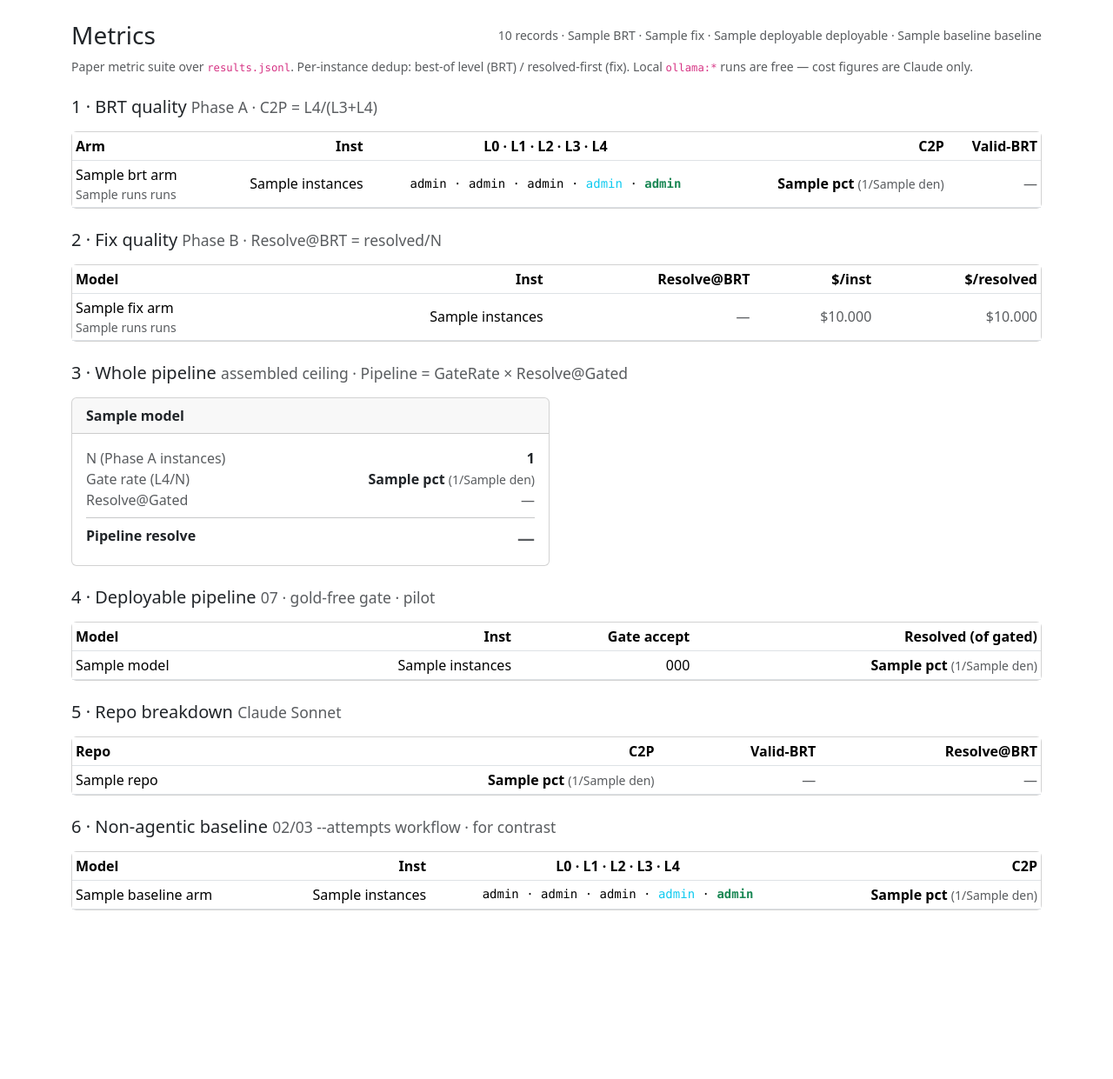
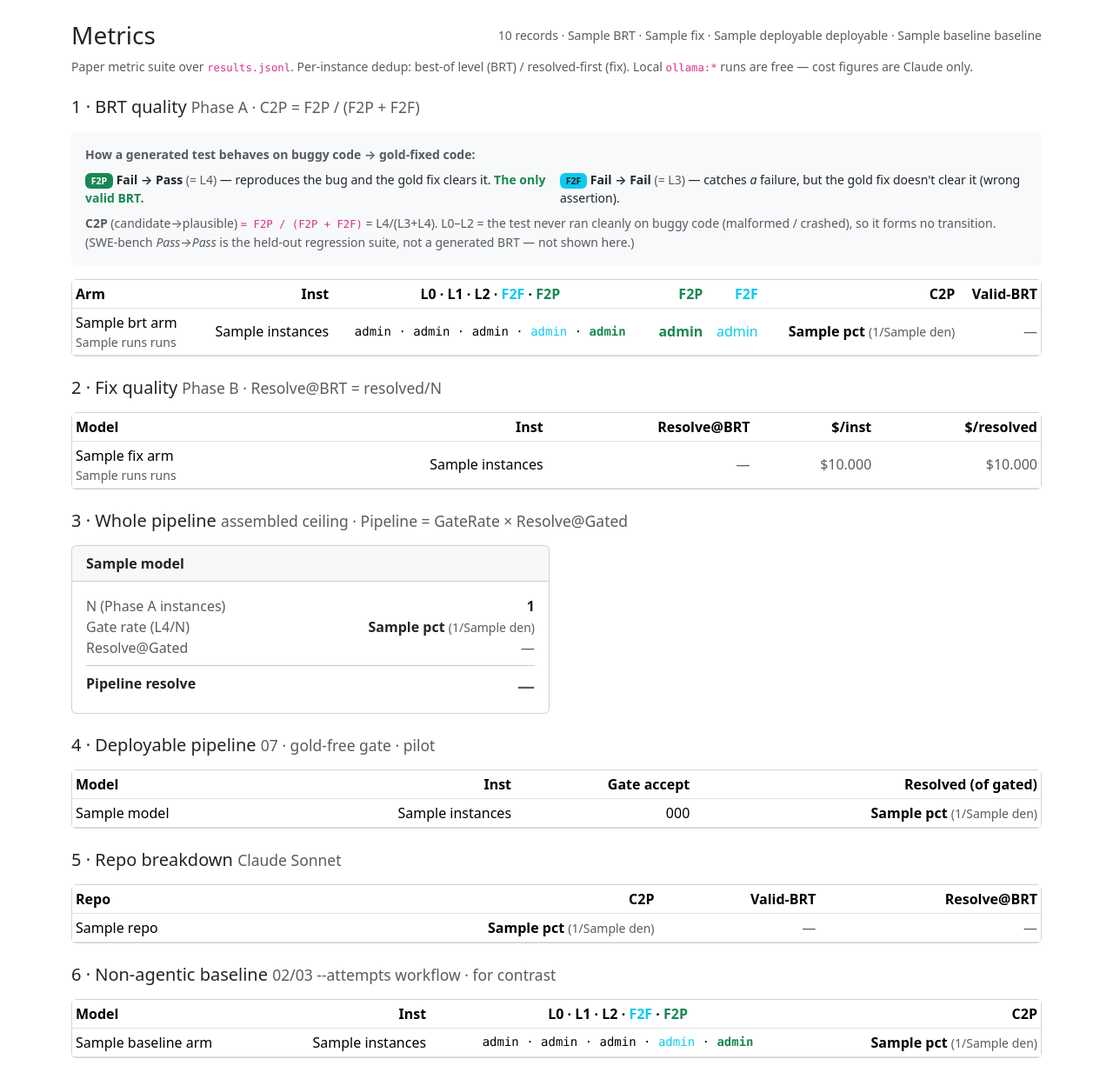
Before and after one commit to Fernando12filho/tdbf, a Flask app: template webapp/templates/metrics.html in a window 1280 px wide. Shown: the part 56-1297 px from the top of the page at 87% size. Before the commit the page ends 1103 px from the top, so only its background shows below. Run offline with Flask 3, Linux system fonts and the light colour scheme; the template is opened without the code that fills it: most values are stand-ins (such as "Sample title", 1, 10 or a date in 2020).

Commit message:
metrics: label BRT levels with SWE-bench F2P/F2F terms
Adds a transition legend to the Metrics page and relabels the L3/L4
columns as F2F/F2P, so the C2P definition reads in the benchmark's own
vocabulary: C2P = F2P / (F2P + F2F).

```diff
--- a/webapp/templates/metrics.html
+++ b/webapp/templates/metrics.html
@@ -24,14 +24,42 @@
 {%- endmacro %}
 
 <!-- ── [1] BRT quality ─────────────────────────────────────────────── -->
-<h2 class="h5 mb-3">1 · BRT quality <span class="text-muted fw-normal small">Phase A · C2P = L4/(L3+L4)</span></h2>
+<h2 class="h5 mb-3">1 · BRT quality <span class="text-muted fw-normal small">Phase A · C2P = F2P / (F2P + F2F)</span></h2>
+
+<!-- SWE-bench transition legend: a BRT's level IS its (buggy → gold-fixed) outcome. -->
+<div class="card mb-3 border-0 bg-light">
+  <div class="card-body py-3">
+    <div class="small text-muted mb-2 fw-semibold">How a generated test behaves on buggy code → gold-fixed code:</div>
+    <div class="row g-2 small">
+      <div class="col-md-6">
+        <span class="badge bg-success">F2P</span>
+        <span class="fw-semibold">Fail → Pass</span> <span class="text-muted">(= L4)</span> —
+        reproduces the bug and the gold fix clears it. <span class="text-success fw-semibold">The only valid BRT.</span>
+      </div>
+      <div class="col-md-6">
+        <span class="badge bg-info text-dark">F2F</span>
+        <span class="fw-semibold">Fail → Fail</span> <span class="text-muted">(= L3)</span> —
+        catches <em>a</em> failure, but the gold fix doesn't clear it (wrong assertion).
+      </div>
+    </div>
+    <div class="small text-muted mt-2">
+      <strong>C2P</strong> (candidate→plausible) <code>= F2P / (F2P + F2F)</code> = L4/(L3+L4).
+      L0–L2 = the test never ran cleanly on buggy code (malformed / crashed), so it forms no
+      transition. (SWE-bench <em>Pass→Pass</em> is the held-out regression suite, not a
+      generated BRT — not shown here.)
+    </div>
+  </div>
+</div>
+
 <div class="card mb-4">
   <div class="card-body p-0">
     <table class="table table-sm mb-0 align-middle">
       <thead><tr>
         <th>Arm</th>
         <th class="text-end">Inst</th>
-        <th class="text-center">L0 · L1 · L2 · L3 · L4</th>
+        <th class="text-center">L0 · L1 · L2 · <span class="text-info">F2F</span> · <span class="text-success">F2P</span></th>
+        <th class="text-end"><span class="text-success">F2P</span></th>
+        <th class="text-end"><span class="text-info">F2F</span></th>
         <th class="text-end">C2P</th>
         <th class="text-end">Valid-BRT</th>
       </tr></thead>
@@ -49,6 +77,8 @@
             <span class="text-info">{{ a.levels[3] }}</span> ·
             <span class="text-success fw-semibold">{{ a.levels[4] }}</span>
           </td>
+          <td class="text-end text-success fw-semibold">{{ a.levels[4] }}</td>
+          <td class="text-end text-info">{{ a.levels[3] }}</td>
           <td class="text-end">{{ pill(a.c2p) }}</td>
           <td class="text-end">{{ pill(a.valid) }}</td>
         </tr>
@@ -171,7 +201,7 @@
     <table class="table table-sm mb-0 align-middle">
       <thead><tr>
         <th>Model</th><th class="text-end">Inst</th>
-        <th class="text-center">L0 · L1 · L2 · L3 · L4</th><th class="text-end">C2P</th>
+        <th class="text-center">L0 · L1 · L2 · <span class="text-info">F2F</span> · <span class="text-success">F2P</span></th><th class="text-end">C2P</th>
       </tr></thead>
       <tbody>
         {% for a in rep.baseline_arms %}
```
